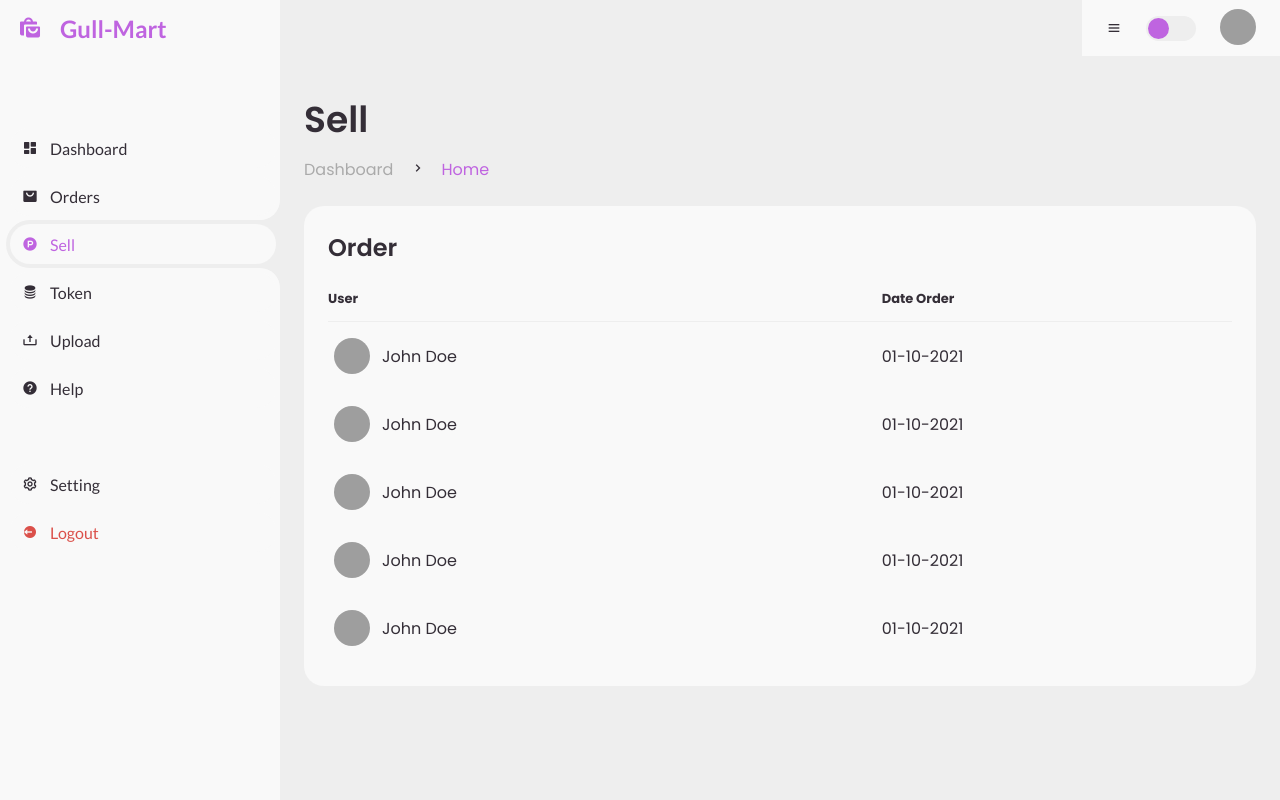
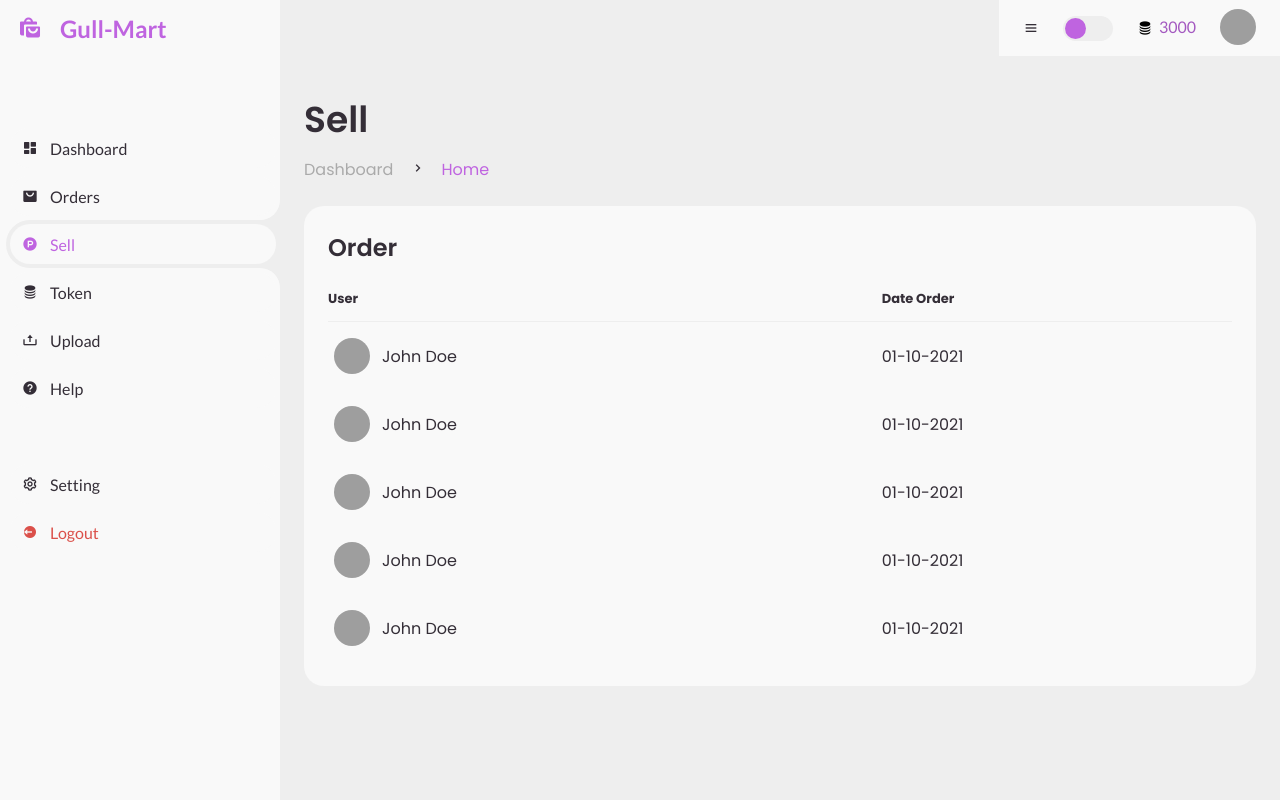
Before and after one commit to nakeisham/GroupMarketplace, a PHP site: page /sell.php in a window 1280 px wide. Run offline with PHP 8.4, Linux system fonts and the light colour scheme; grey boxes are pictures that could not be loaded.

Commit message:
Update sell.php

```diff
--- a/sell.php
+++ b/sell.php
@@ -83,6 +83,7 @@
 
             <input type="checkbox" id="switch-mode" hidden />
             <label for="switch-mode" class="switch-mode"></label>
+	    <label class="brand"><i class='bx bxs-coin-stack'><span id="text">3000</span></i></label>
 
             <a href="#" class="profile">
                 <img src="img/people.png" />
```
